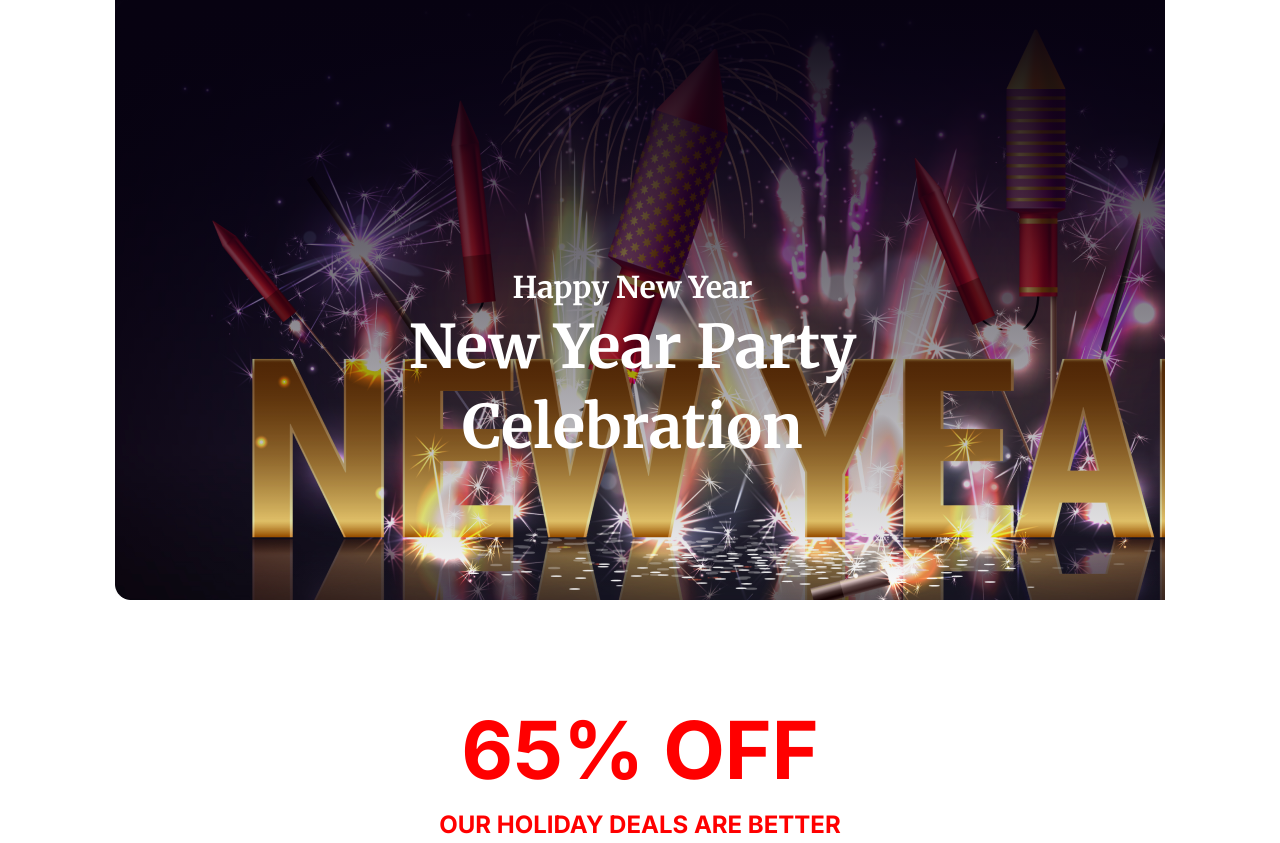
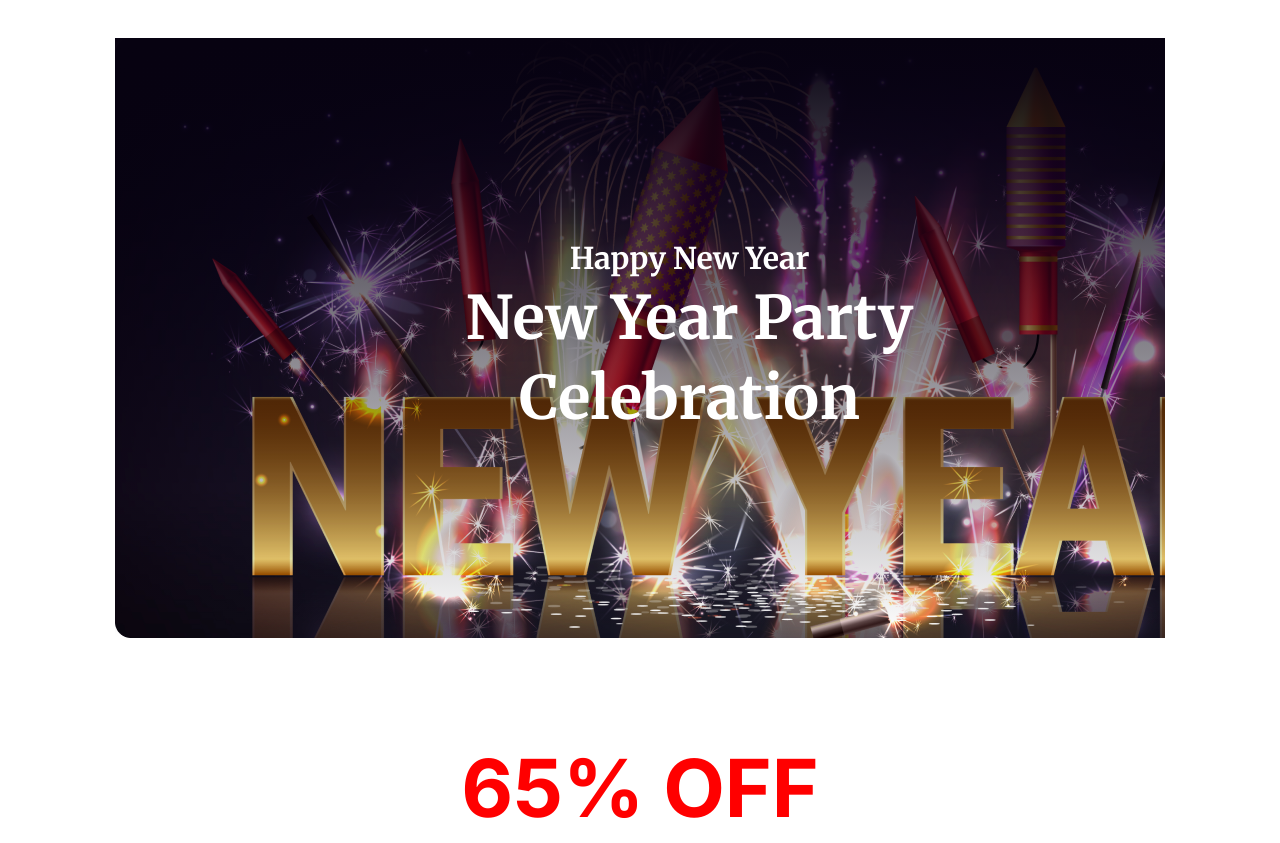
Before and after one commit to Siblur-Rahman/P-Hero-Assignment-01, a plain HTML site: page index.html in a window 1280 px wide. Shown: the top 843 px of the page. Drawn offline with Linux system fonts and the light colour scheme.

```diff
--- a/css/style.css
+++ b/css/style.css
@@ -16,10 +16,12 @@ a{
 #container{
     width: 1250px;
     margin: auto;
+    margin-top: 3%;
     padding: 0 100px;
 }
 /* Banner Section */
 #banner{
+    position: relative;
     width: 100%;
     height: 600px;
     background: linear-gradient(#070211, #07021100), url('../images/Banner Image.png');
```
